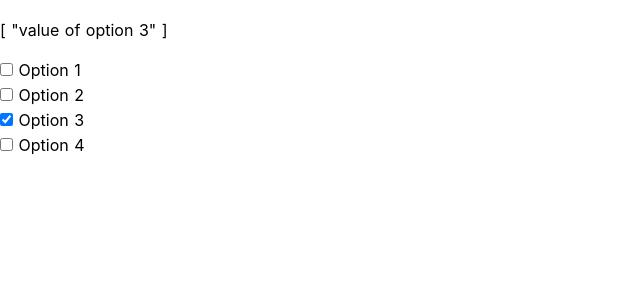
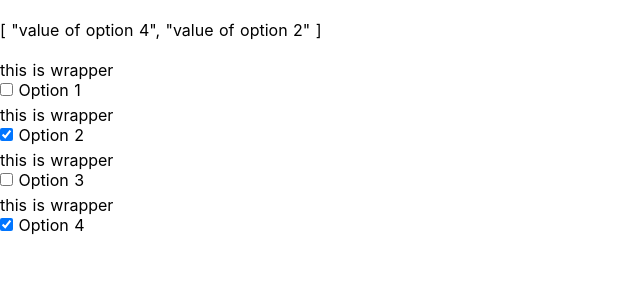
Before and after one commit to OziOcb/multiple-checkboxes-with-vue-and-v-model, a Nuxt app: page / in a window 1280 px wide. Shown: the top 300 px of the page, without its empty margins (0-640 px from the left). Built offline with nearby package versions, Linux system fonts and the light colour scheme.

Commit message:
Working example of checkbox component inside another component

```diff
--- /dev/null
+++ b/components/Wrapper.vue
@@ -0,0 +1,41 @@
+<template>
+  <div>
+    <div>this is wrapper</div>
+
+    <Checkbox v-model="checked" :val="item.value" @input="onChange">
+      {{ item.label }}
+    </Checkbox>
+  </div>
+</template>
+
+<script>
+import Checkbox from "@/components/Checkbox.vue";
+
+export default {
+  components: {
+    Checkbox
+  },
+  props: ["item", "value"],
+
+  data() {
+    return {
+      checkedProxy: false
+    };
+  },
+  computed: {
+    checked: {
+      get() {
+        return this.value;
+      },
+      set(val) {
+        this.checkedProxy = val;
+      }
+    }
+  },
+  methods: {
+    onChange: function(e) {
+      this.$emit("input", this.checkedProxy);
+    }
+  }
+};
+</script>
--- a/pages/index.vue
+++ b/pages/index.vue
@@ -4,27 +4,27 @@
     <div>{{ myCheckBoxModel }}</div>
     <br />
 
-    <Checkbox
+    <Wrapper
       v-for="item in checkOptions"
       :key="item.id"
-      :val="item.value"
+      :item="item"
       v-model="myCheckBoxModel"
     >
       {{ item.label }}
-    </Checkbox>
+    </Wrapper>
   </div>
 </template>
 
 <script>
-import Checkbox from "@/components/Checkbox.vue";
+import Wrapper from "@/components/Wrapper.vue";
 
 export default {
   components: {
-    Checkbox
+    Wrapper
   },
 
   data: () => ({
-    myCheckBoxModel: ["value of option 3"],
+    myCheckBoxModel: ["value of option 4", "value of option 2"],
 
     checkOptions: [
       { id: 1, label: "Option 1", value: "value of option 1" },
```
